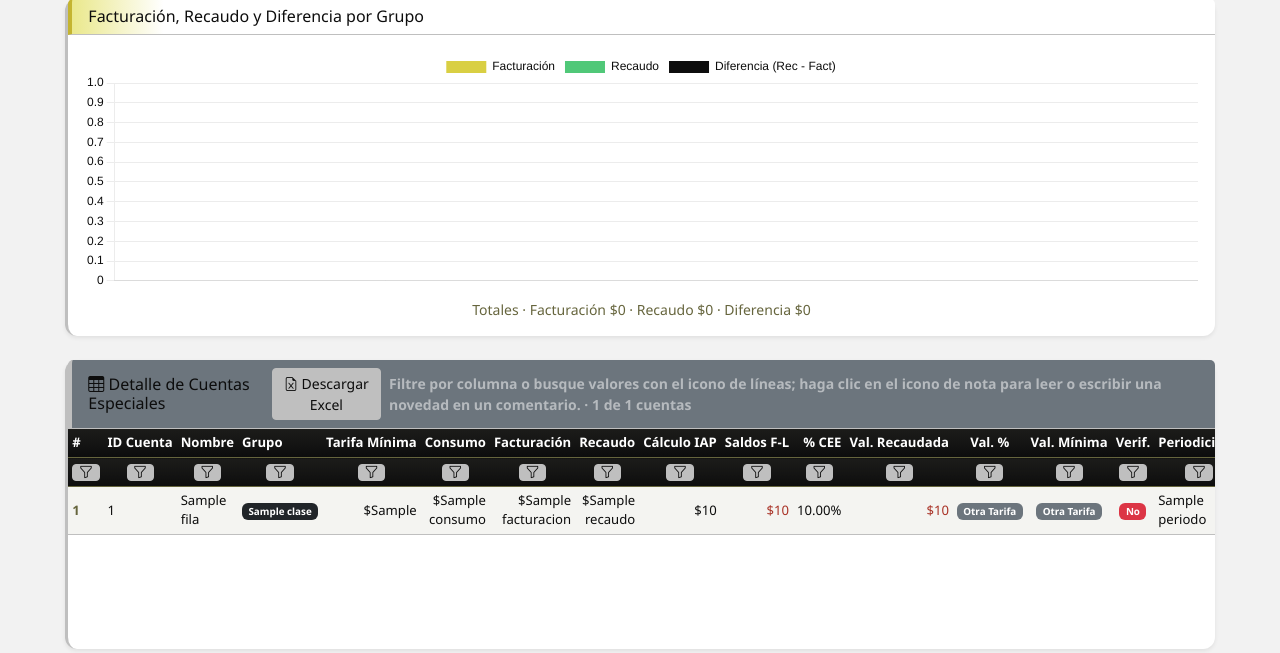
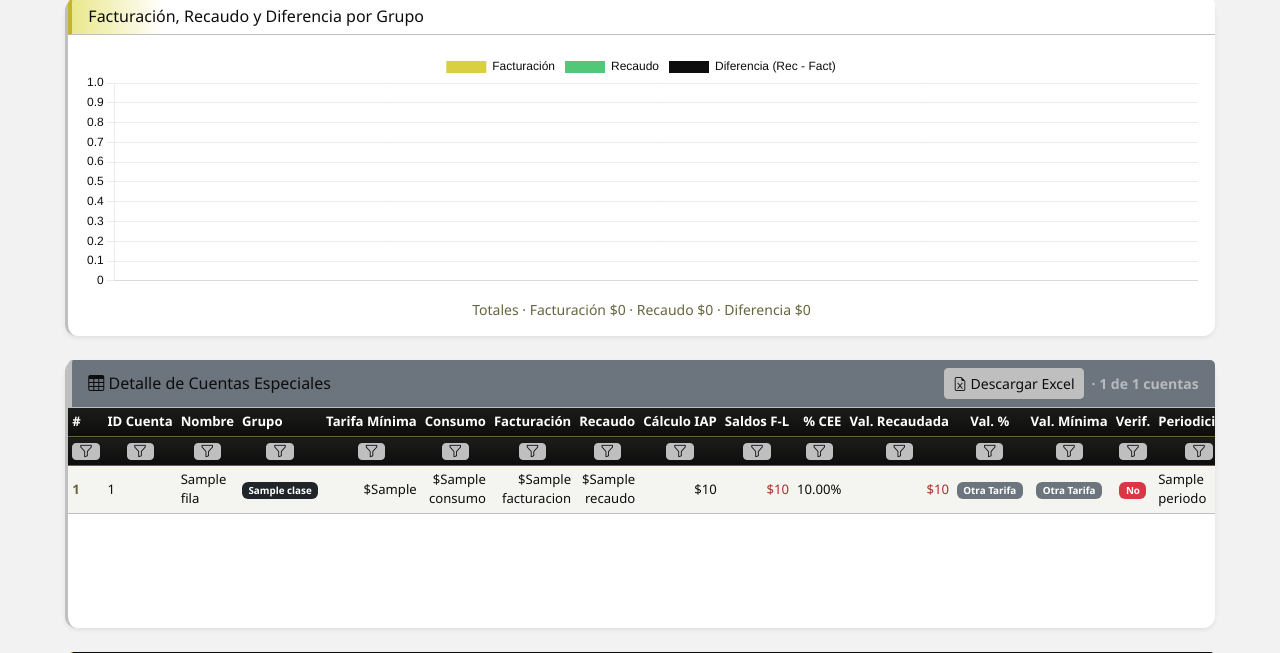
Before and after one commit to intecoalsas/modulo-financiero-FyR, a Flask app: template frontend/templates/especiales.html in a window 1280 px wide. Shown: the part 510-1163 px from the top of the page. Run offline with Flask 3, Linux system fonts and the light colour scheme; tables that the repository leaves empty hold one stand-in row (values such as "Sample post"); the template is opened without the code that fills it: values that come from a table or form of the project are taken from there, most other values are stand-ins (such as "Sample title", 1, 10 or a date in 2020); some libraries are stand-ins or nearby versions.

Commit message:
UI especiales: quitar texto guia de la tabla de detalle (queda el contador de filas)

```diff
--- a/frontend/templates/especiales.html
+++ b/frontend/templates/especiales.html
@@ -129,7 +129,7 @@
              title="Excel con las columnas y datos de esta tabla">
             <i class="bi bi-file-earmark-excel"></i> Descargar Excel
           </a>
-          <span class="small text-white-50">Filtre por columna o busque valores con el icono de líneas; haga clic en el icono de nota para leer o escribir una novedad en un comentario. <span id="filaCount"></span></span>
+          <span class="small text-white-50"><span id="filaCount"></span></span>
         </div>
       </div>
       <div class="card-body p-0" style="max-height:600px;overflow:auto;min-height:220px">
```
